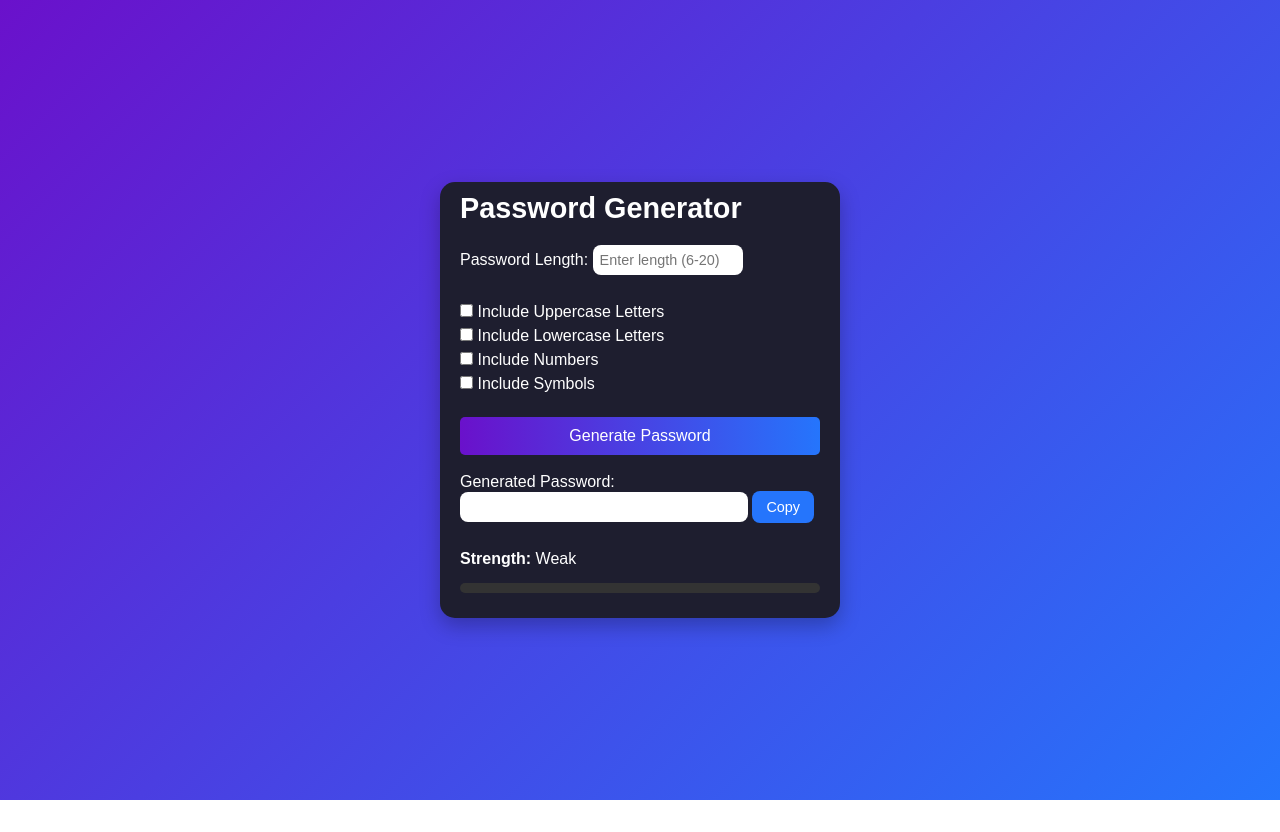
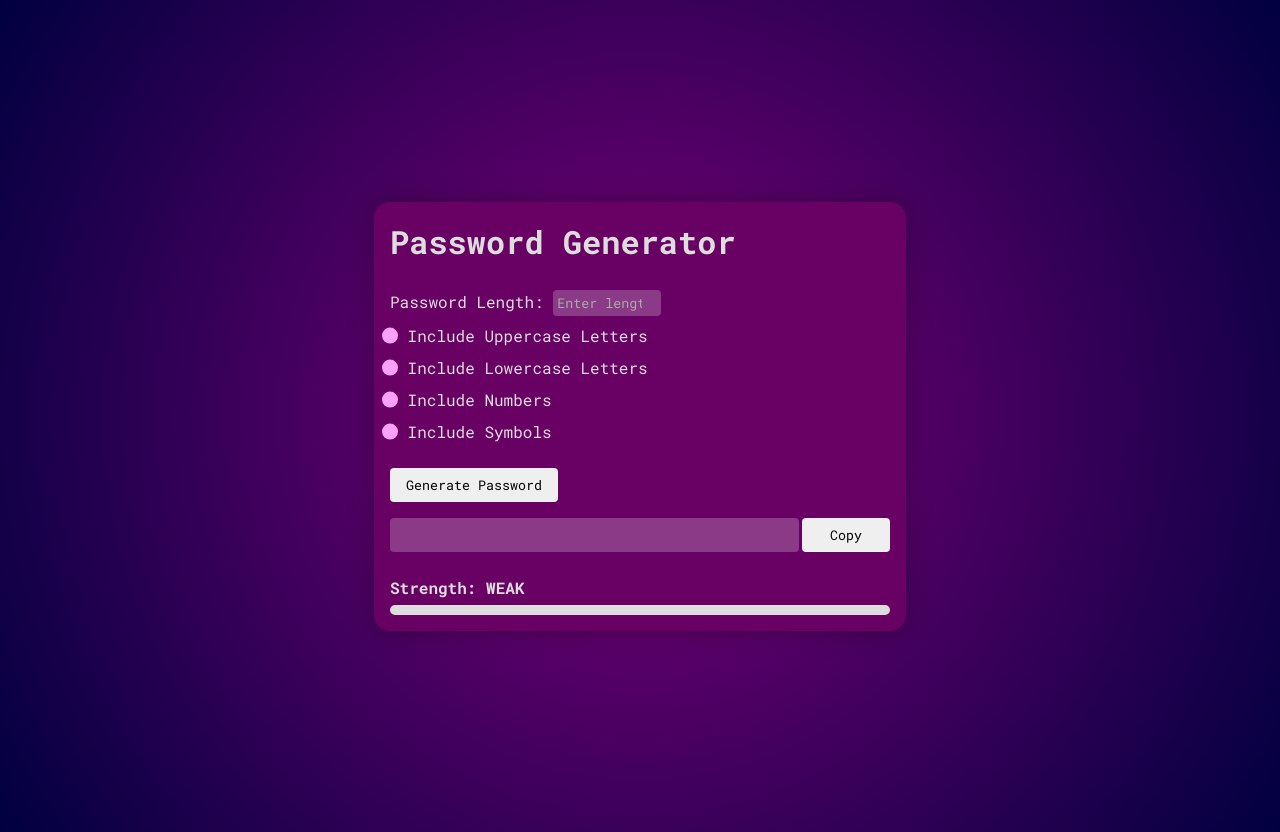
Before and after one commit to DivineDoreen/password-generator, a plain HTML site: page index.html in a window 1280 px wide. Before the commit the page ends 800 px from the top, so only its background shows below. Drawn offline with Linux system fonts and the light colour scheme.

Commit message:
Optimised, Redisigned and Restructured

```diff
--- a/index.html
+++ b/index.html
@@ -5,52 +5,51 @@
         <meta name="viewport" content="width=device-width, initial-scale=1.0" />
         <title>Password Generator</title>
         <link rel="stylesheet" href="styles.css" />
+        <link rel="preconnect" href="https://fonts.googleapis.com" />
+        <link rel="preconnect" href="https://fonts.gstatic.com" crossorigin />
+        <link
+            href="https://fonts.googleapis.com/css2?family=Roboto+Mono:ital,wght@0,100..700;1,100..700&display=swap"
+            rel="stylesheet"
+        />
     </head>
 
     <body>
-    <div class="password-generator">
+        <main>
             <h1>Password Generator</h1>
 
-      <label for="passwordLength">Password Length:</label>
+            <form id="password-generator-form">
+                <label for="password-length"
+                    >Password Length:
                     <input
                         type="number"
-        id="passwordLength"
+                        id="password-length"
                         min="6"
                         max="20"
                         placeholder="Enter length (6-20)"
                         required
                     />
-      <br /><br />
+                </label>
+                <label> <input type="checkbox" id="uppercase" /> Include Uppercase Letters </label>
+                <label> <input type="checkbox" id="lowercase" /> Include Lowercase Letters </label>
+                <label> <input type="checkbox" id="numbers" /> Include Numbers </label>
+                <label> <input type="checkbox" id="symbols" /> Include Symbols </label>
 
-      <label>
-        <input type="checkbox" id="useUppercase" /> Include Uppercase Letters
-      </label>
+                <button id="submit-btn">Generate Password</button>
+            </form>
+
+            <div id="output-container">
+                <input type="text" id="password-output" readonly />
+                <button id="copy-btn">Copy</button>
+            </div>
             <br />
-      <label>
-        <input type="checkbox" id="useLowercase" /> Include Lowercase Letters
-      </label>
-      <br />
-      <label> <input type="checkbox" id="useNumbers" /> Include Numbers </label>
-      <br />
-      <label> <input type="checkbox" id="useSymbols" /> Include Symbols </label>
-      <br /><br />
-
-      <button onclick="generatePassword()" class="generate-btn">Generate Password</button>
-      <br /><br />
-
-      <label for="passwordOutput">Generated Password:</label>
-      <input type="text" id="passwordOutput" readonly />
-      <button id="copyButton">Copy</button>
-      <br /><br />
-
-      <div class="strength">
-        <strong>Strength:</strong> <span id="strengthText">Weak</span>
-        <div class="strength-bar">
-          <span id="strengthBar"></span>
+            <div id="strength">
+                <strong>Strength:</strong> <b id="strength-text">WEAK</b>
+                <div id="strength-bar-container">
+                    <span id="strength-bar"></span>
                 </div>
             </div>
-    </div>
+        </main>
 
-    <script src="script.js"></script>
+        <script type="text/javascript" src="script.js"></script>
     </body>
 </html>
--- a/script.js
+++ b/script.js
@@ -1,122 +1,107 @@
-const passwordLength = document.getElementById("passwordLength");
-const copyButton = document.getElementById("copyButton");
+const generatorForm = document.forms["password-generator-form"];
+const passwordLengthInput = document.querySelector("#password-length");
+const passwordOutputInput = document.querySelector("#password-output");
+const copyButton = document.querySelector("#copy-btn");
+const checkboxes = document.querySelectorAll("input[type='checkbox']");
+
+function handleFormSubmission(e) {
+    e.preventDefault();
+
+    const generatedPassword = generatePassword();
+    const passwordStrength = checkStrength(generatedPassword);
+
+    updateStrength(passwordStrength);
+    passwordOutputInput.value = generatedPassword;
+}
 
 function generatePassword() {
-  const length = passwordLength.value;
+    const passwordLength = parseInt(passwordLengthInput.value);
+    const options = [];
+    let password = "";
+    const charactersObj = {
+        uppercase: "ABCDEFGHIJKLMNOPQRSTUVWXYZ",
+        lowercase: "abcdefghijklmnopqrstuvwxyz",
+        numbers: "0123456789",
+        symbols: "~!@#$%^&*()_+"
+    };
 
-  if (length < 6 || length > 20) {
-    alert("Password length must be greater than 6 or less than 20");
-    return;
+    if (Number.isNaN(passwordLength)) return alert("Please enter a number");
+    if (passwordLength < 6 || passwordLength > 20)
+        return alert("Password length must be greater than 6 or less than 20");
+    if (!Array.from(checkboxes).some((checkbox) => checkbox.checked)) return alert("Please select at least one option");
+
+    checkboxes.forEach((checkbox) => checkbox.checked && options.push(checkbox.id));
+
+    for (let i = 0; i < passwordLength; i++) {
+        if (i < options.length) {
+            password += charactersObj[options[i]].charAt(Math.floor(Math.random() * charactersObj[options[i]].length));
+        } else {
+            const randomOption = options[Math.floor(Math.random() * options.length)];
+            const randomOptionCharacters = charactersObj[randomOption];
+            const randomCharacter = randomOptionCharacters.charAt(
+                Math.floor(Math.random() * randomOptionCharacters.length)
+            );
+
+            password += randomCharacter;
+        }
     }
 
-  let characters = "";
-  let password = "";
-
-  const uppercase = "ABCDEFGHIJKLMNOPQRSTUVWXYZ";
-  const lowercase = "abcdefghijklmnopqrstuvwxyz";
-  const numbers = "0123456789";
-  const symbols = "~!@#$%^&*()_+";
-
-  const useUppercase = document.getElementById("useUppercase").checked;
-  const useLowercase = document.getElementById("useLowercase").checked;
-  const useNumbers = document.getElementById("useNumbers").checked;
-  const useSymbols = document.getElementById("useSymbols").checked;
-
-  if (useUppercase) characters += uppercase;
-  if (useLowercase) characters += lowercase;
-  if (useNumbers) characters += numbers;
-  if (useSymbols) characters += symbols;
-
-  if (characters === "") {
-    alert("Please select atleast one option");
-    return;
-  }
-
-  if (useUppercase) {
-    password += uppercase[Math.floor(Math.random() * uppercase.length)];
-  }
-  if (useLowercase) {
-    password += lowercase[Math.floor(Math.random() * lowercase.length)];
-  }
-  if (useNumbers) {
-    password += numbers[Math.floor(Math.random() * numbers.length)];
-  }
-  if (useSymbols) {
-    password += symbols[Math.floor(Math.random() * symbols.length)];
-  }
-
-  for (let i = password.length; i < length; i++) {
-    password += characters[Math.floor(Math.random() * characters.length)];
-  }
-
-  password = shufflePassword(password);
-
-  document.getElementById("passwordOutput").value = password;
-
-  const strength = checkStrength(password);
-  updateStrength(strength);
-
-  copyButton.addEventListener("click", () => {
-    navigator.clipboard
-      .writeText(password)
-      .then(() => alert("Password copied"))
-      .catch(() => alert("error copying password", err));
-  });
+    return shufflePassword(password);
 }
 
 function shufflePassword(password) {
-  return password
-    .split("")
-    .sort(() => Math.random() - 0.5)
-    .join("");
+    let passwordArray = password.split("");
+
+    for (let i = 0; i < Math.floor(passwordArray.length / 2); i++) {
+        let randomIndex = Math.floor(Math.random() * passwordArray.length);
+        let charAtRandIndex = passwordArray[randomIndex];
+        let charAtOriginalIndex = passwordArray[i];
+
+        passwordArray[i] = charAtRandIndex;
+        passwordArray[randomIndex] = charAtOriginalIndex;
+    }
+
+    return passwordArray.join("");
 }
 
 function checkStrength(password) {
-  length = passwordLength.value;
-
-  const hasUppercase = /[A-Z]/.test(password);
-  const hasLowercase = /[a-z]/.test(password);
-  const hasNumbers = /\d/.test(password);
-  const hasSymbols = /[~!@#$%^&*()_+]/.test(password);
-
-  if (
-    length >= 12 &&
-    hasUppercase &&
-    hasLowercase &&
-    hasNumbers &&
-    hasSymbols
-  ) {
+    switch (true) {
+        case password.length >= 12 && /^(?=.*[a-z])(?=.*[A-Z])(?=.*[0-9])(?=.*[!@#$%^&*()_+~]).{12,}$/.test(password):
             return "strong";
-  }
-  if (
-    length >= 8 &&
-    hasUppercase &&
-    hasLowercase &&
-    (hasNumbers || hasSymbols)
-  ) {
+        case password.length >= 8 && /^(?=.*([a-z]|[A-Z]))(?=.*([0-9]|[!@#$%^&*()_+~])).{8,}$/.test(password):
             return "medium";
-  } else {
+        default:
             return "weak";
     }
 }
 
 function updateStrength(strength) {
-  const strengthText = document.getElementById("strengthText");
-  const strengthBar = document.getElementById("strengthBar");
+    const strengthText = document.querySelector("#strength-text");
+    const strengthBar = document.querySelector("#strength-bar");
+
+    strengthText.textContent = strength.toUpperCase();
 
     if (strength === "strong") {
-    strengthText.textContent = "strong";
         strengthBar.style.width = "100%";
         strengthBar.style.backgroundColor = "green";
-  }
-  if (strength === "medium") {
-    strengthText.textContent = "medium";
+    } else if (strength === "medium") {
         strengthBar.style.width = "66%";
         strengthBar.style.backgroundColor = "orange";
-  }
-  if (strength === "weak") {
-    strengthText.textContent = "weak";
+    } else {
         strengthBar.style.width = "33%";
         strengthBar.style.backgroundColor = "red";
     }
 }
+
+function copyPassword(e) {
+    try {
+        window.navigator.clipboard.writeText(passwordOutputInput.value);
+        e.target.textContent = "Copied!";
+        setTimeout(() => (e.target.textContent = "Copy"), 500);
+    } catch {
+        alert("Failed to copy password");
+    }
+}
+
+generatorForm.addEventListener("submit", handleFormSubmission);
+copyButton.addEventListener("click", copyPassword);
--- a/styles.css
+++ b/styles.css
@@ -1,127 +1,139 @@
 * {
+    margin: 0;
+    box-sizing: 0;
+    border: 0;
     padding: 0;
-    margin: 0;
-    box-sizing: border-box;
-    font-family: 'Arial', sans-serif;
+    font-family: "Roboto Mono", "Courier New", Courier, monospace;
 }
 
 body {
-  background: linear-gradient(135deg, #6a11cb, #2575fc);
-  color: #fff;
-  animation: pageLoad 1s ease;
-  display: flex;
-  justify-content: center;
-  align-items: center;
-  height: 100vh;
-  padding: 20px;
+    min-height: 100vh;
+    line-height: 1.5;
+    display: flex;
+    align-items: center;
+    justify-content: center;
+    padding: 1rem;
+    background-image: radial-gradient(circle at center, rgb(127, 0, 121), rgb(0, 0, 64));
 }
 
-@keyframes pageLoad {
-    from {
-        opacity: 0;
-    }
-    to {
-        opacity: 1;
-    }
+main {
+    max-width: 500px;
+    width: 100%;
+    padding: 1rem;
+    border-radius: 1rem;
+    color: #ddd;
+    box-shadow: 0 0 25px rgba(38, 0, 38, 0.463);
+    background-color: rgb(105, 0, 100);
 }
 
-.password-generator {
-    background: #1e1e2f;
-    padding: 10px 20px;
-    border-radius: 15px;
-    box-shadow: 0px 8px 20px rgba(0, 0, 0, 0.25);
-    max-width: 400px;
+h1 {
+    margin-bottom: 1.5rem;
+}
+
+form > *:not(:last-child) {
+    margin-bottom: 0.5rem;
+    display: block;
+}
+
+input#password-length,
+input#password-output {
+    background-color: rgba(255, 255, 255, 0.227);
+    padding: 4px;
+    min-width: none;
+    max-width: none;
+    border-radius: 4px;
+    width: 100px;
+    outline: none;
+    color: white;
+}
+
+input#password-output {
     width: 100%;
 }
 
-.password-generator h1 {
-    font-size: 1.8rem;
-    margin-bottom: 20px;
+input#password-length::placeholder {
+    color: #aaa;
 }
 
-input[type='text'],
-input[type='number'] {
-    width: 80%;
-    padding: 7px;
-    border: none;
-    border-radius: 8px;
-    margin-bottom: 10px;
-    font-size: 0.9rem;
-    color: #000;
-    background-color: #ffffff;
-    outline: none;
+input[type="checkbox"] {
+    appearance: none;
+    margin-right: 0.5rem;
+    position: relative;
 }
 
-#copyButton {
-    background: #2575fc;
-    border: none;
-    color: #fff;
-    padding: 8px 14px;
-    font-size: 0.9rem;
-    border-radius: 8px;
-    cursor: pointer;
-    transition: 0.3s;
+input[type="checkbox"]::after {
+    content: "";
+    position: absolute;
+    height: 1rem;
+    width: 1rem;
+    background-color: rgb(255, 160, 252);
+    border-radius: 50%;
+    top: 50%;
+    left: 50%;
+    transform: translate(-50%, -90%);
 }
 
-#copyButton:hover {
-    background: #6a11cb;
+input[type="checkbox"]::before {
+    content: "";
+    position: absolute;
+    height: 0.6rem;
+    width: 0.6rem;
+    background-color: rgb(255, 0, 119);
+    border-radius: 50%;
+    top: 50%;
+    left: 50%;
+    transform: translate(-50%, -117%) scale(0);
+    z-index: 10;
 }
 
-#passwordLength {
-  width: 150px;
+input[type="checkbox"]:checked::before {
+    transform: translate(-50%, -118%) scale(1);
 }
 
-.strength-bar {
-  background: #333;
-  height: 10px;
-  border-radius: 5px;
-  margin: 15px 0;
-  overflow: hidden;
+#submit-btn,
+#copy-btn {
+    padding: 0.5rem 1rem;
+    border-radius: 4px;
+    margin-top: 1rem;
+    cursor: pointer;
+    transition: 0.3s linear all;
 }
 
-.strength-bar span {
-  display: block;
-  height: 100%;
-  transition: width 0.5s ease, background-color 0.5s ease;
+#submit-btn:active,
+#copy-btn:active {
+    transform: scale(0.95);
 }
 
-input[type='checkbox'] {
-    margin-bottom: 10px;
-    text-align: left;
+#output-container {
+    display: flex;
+    gap: 0.2rem;
+    margin-top: 1rem;
+    align-items: center;
 }
 
-.generate-btn {
-    width: 100%;
-    padding: 10px;
-    border: none;
-    border-radius: 5px;
-    background: linear-gradient(90deg, #6a11cb, #2575fc);
-    color: #fff;
-    font-size: 1rem;
-    cursor: pointer;
-    transition: transform 0.3s ease;
+#output-container input#password-output {
+    flex: 1;
+    padding: 0.5rem;
 }
 
-.generate-btn:hover {
-    transform: scale(1.1);
+#output-container #copy-btn {
+    margin-top: 0;
+    width: 88px;
 }
 
+#strength-bar-container {
+    height: 10px;
+    width: 100%;
+    background: #ddd;
+    border-radius: 5px;
+    margin-top: 5px;
+    overflow: hidden;
+}
 
-@media (max-width: 480px) {
-    .password-generator {
-        padding: 15px 20px;
-    }
-
-    #passwordLength {
-        width: 55%;
-    }
-
-    .password-generator h1 {
-        font-size: 1.5rem;
-
-    }
-
-    .generate-btn {
-        font-size: 0.9rem;
-    }
+#strength-bar-container span {
+    display: block;
+    height: 100%;
+    width: 0%;
+    background: red;
+    transition: width 0.3s, background-color 0.3s;
 }
```
Also changed, not shown: 1 other file. Lines whose indentation alone changed are shown as unchanged.
